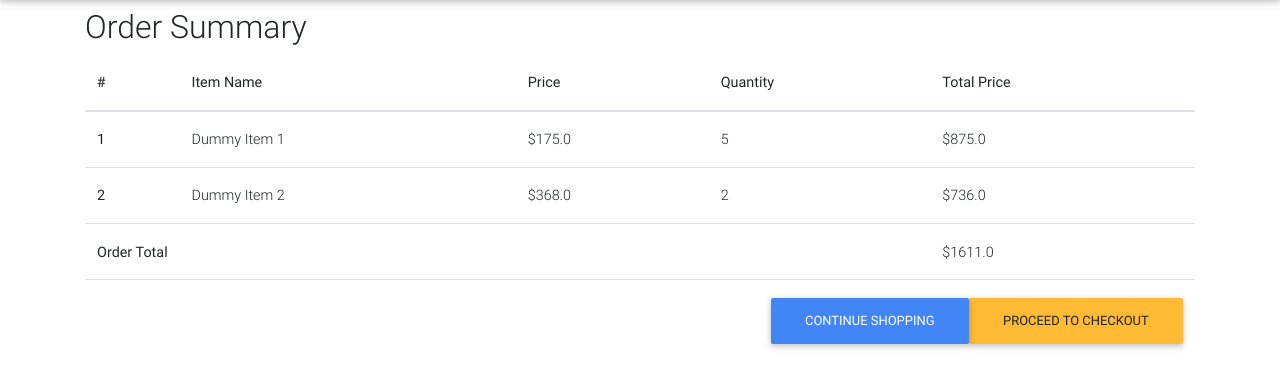
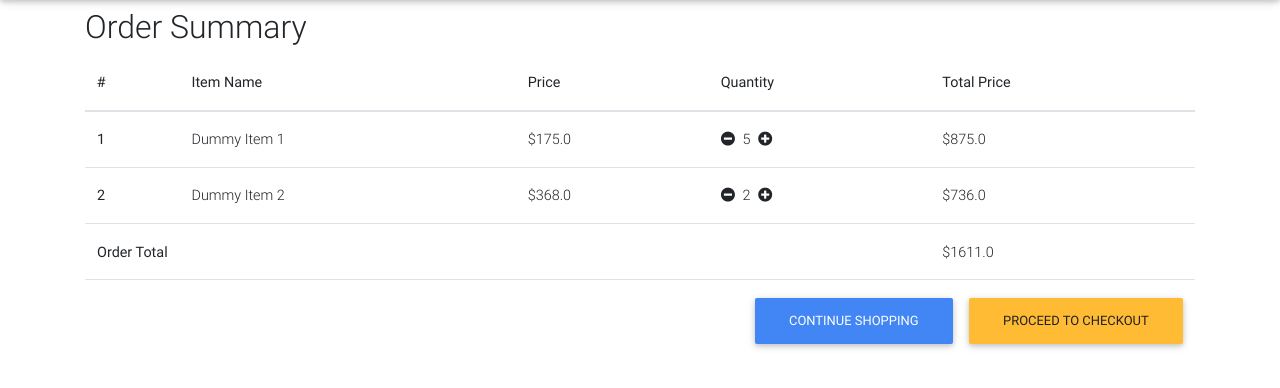
Before and after one commit to ZimmAgu/Ecommerce-Web-App, a Django app: page /order-summary/ in a window 1280 px wide. Shown: the part 64-452 px from the top of the page. Run offline with Django 4.2, Linux system fonts and the light colour scheme; a user stored in the database is signed in; data comes from the database, SQL or seed files in the repository; both versions use the stored data as it was after the commit; some libraries are stand-ins or nearby versions.

Commit message:
Plus and minus buttons added to order summary page

```diff
--- a/storeFront/templates/orderSummary.html
+++ b/storeFront/templates/orderSummary.html
@@ -72,10 +72,16 @@
             <th scope="row">{{ forloop.counter }}</th>
             <td>{{ orderItem.item.name }}</td>
             <td>${{ orderItem.item.price }}</td>
-            <td>{{ orderItem.quantity }}</td>
+            <td>
+              <i class="fas fa-minus-circle mr-1"></i>
+                {{ orderItem.quantity }}
+              <i class="fas fa-plus-circle ml-1"></i>
+            </td>
             <td>${{ orderItem.get_Total_Price }}</td>
           </tr>
           {% endfor %}
+
+          {% if order.get_Total_Order_Price %}
           <tr>
             <th scope="row" colspan="4">Order Total</th>
             <td>${{ order.get_Total_Order_Price }}</td>
@@ -83,9 +89,10 @@
           <tr>
             <th colspan="5">
               <a href="/checkout/" class="btn btn-warning float-right text-dark">Proceed to checkout </a>
-              <a href="/" class="btn btn-primary float-right">Continue shopping </a>
+              <a href="/" class="btn btn-primary float-right mr-3">Continue shopping </a>
             </th>
           </tr>
+          {% endif %}
         </tbody>
       </table>
     </div>
```
Also changed, not shown: db.sqlite3.
